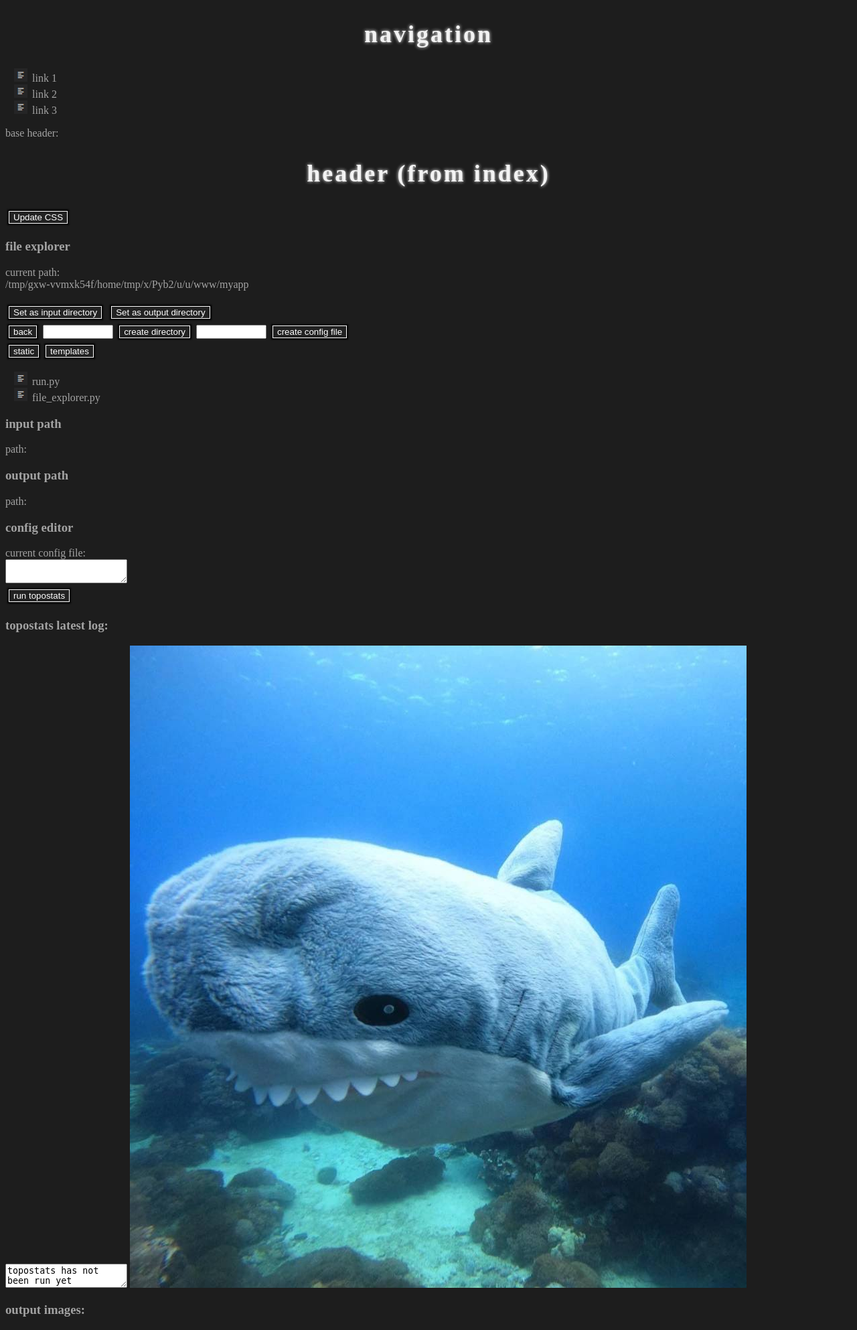
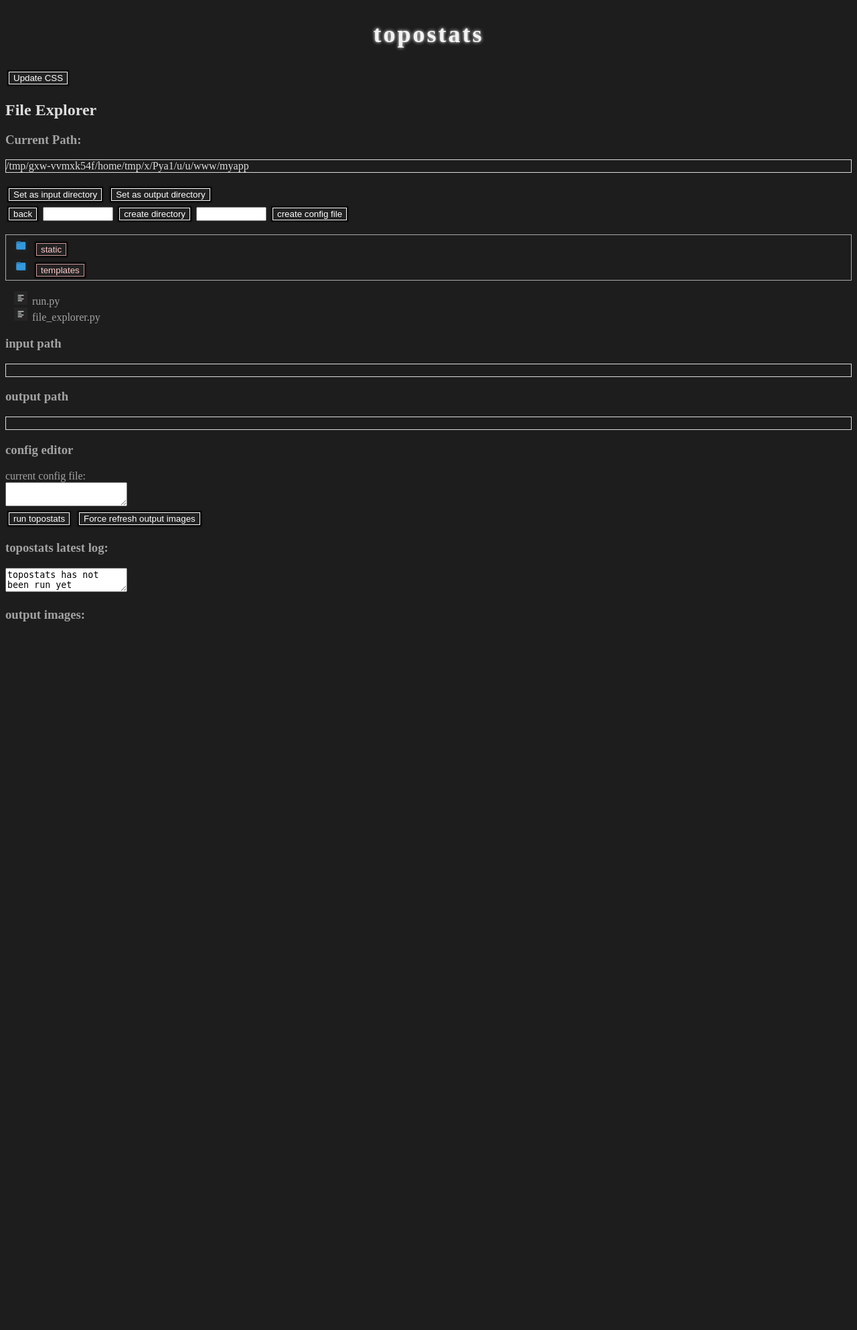
Before and after one commit to SylviaWhittle/flask-file-explorer, a Flask app: page / in a window 1280 px wide. Shown: the whole page at 67% size. After the commit the page ends 928 px from the top, so only its background shows below. Run offline with Flask 3, Linux system fonts and the light colour scheme; some libraries are stand-ins or nearby versions.

Commit message:
Tidy up further

```diff
--- a/myapp/templates/base.html
+++ b/myapp/templates/base.html
@@ -3,17 +3,25 @@
 <!-- <link rel="stylesheet" href="{{ url_for('static', filename='style.css')}}"> -->
 <link id="my-css" rel="stylesheet" href="../static/style.css?v=1">
 <script src="https://ajax.googleapis.com/ajax/libs/jquery/3.5.1/jquery.min.js"></script>
-<nav>
+<script src="https://cdn.socket.io/4.4.1/socket.io.min.js"
+    integrity="sha384-fKnu0iswBIqkjxrhQCTZ7qlLHOFEgNkRmK2vaO/LbTZSXdJfAu6ewRBdwHPhBo/H"
+    crossorigin="anonymous"></script>
+<script>
+    $(document).ready(function () {
+        console.log('connecting to socket')
+        let socket = io.connect('http://' + document.domain + ":" + location.port);
+    });
+</script>
+<!-- <nav>
     <h1>navigation</h1>
     <ul>
         <li>link 1</li>
         <li>link 2</li>
         <li>link 3</li>
     </ul>
-</nav>
+</nav> -->
 <section class="content">
     <header>
-        base header:
         {% block header %}{% endblock %}
     </header>
 
--- a/myapp/templates/main-page/index.html
+++ b/myapp/templates/main-page/index.html
@@ -1,7 +1,7 @@
 {% extends 'base.html' %}
 
 {% block header %}
-<h1>{% block title %} header (from index) {% endblock %}</h1>
+<h1>{% block title %} topostats {% endblock %}</h1>
 
 <button onclick="updateCSS()">Update CSS</button>
 
@@ -46,7 +46,8 @@
                 directory = response.directories[i];
                 console.log('creating button for directory: ' + directory);
                 let button = $('<button>').addClass('directory-btn').attr('current_path', current_path).attr('directory', directory).text(directory);
-                $('#directory-buttons').append(button)
+                let li = $('<li>').append(button);
+                $('#directory-buttons').append(li);
             }
 
             $("#file-list").html('')
@@ -167,6 +168,7 @@
     // Render images in output directory
     function display_output_images() {
         output_path = get_output_path();
+        if (output_path) {
             $("#images").html("");
             if (output_path) {
                 console.log('sending render images request to server')
@@ -214,15 +216,23 @@
                 });
             }
         }
+        else {
+            alert('an output directory must be set to search for output images');
+        }
+    }
 
     function get_current_path() {
         return $("#current-path").text();
     }
     function set_current_path(current_path) {
-        return $("#current-path").text(current_path);
+        $("#current-path").text(current_path);
     }
     function get_output_path() {
         return $("#current-output-path").text()
+    }
+    function set_output_path(path) {
+        $("#current-output-path").text(path);
+        display_output_images()
     }
     function get_input_path() {
         return $("#current-input-path").text()
@@ -300,7 +310,7 @@
         });
         $('#set-output-directory-btn').click(function () {
             current_path = get_current_path();
-            $("#current-output-path").text(current_path);
+            set_output_path(current_path);
         });
 
         $('#run-topostats-btn').click(function () {
@@ -317,9 +327,7 @@
                     timeout: 1000000,
                     data: { 'config_file_path': config_path, 'input_path': input_path, 'output_path': output_path },
                 }).done(function (response) {
-                    console.log('successfully ran topostats!');
-                    $('#topostats-latest-log').text(response);
-                    display_output_images();
+                    console.log('started running topostats');
                 }).fail(function () {
                     console.log("run topostats returned with a failure");
                 })
@@ -329,26 +337,39 @@
             }
         });
 
+        $("#refresh-image-output-btn").click(function () {
+            display_output_images();
+        });
+
 
     });
 
+    // Connect to socket
+    console.log('connecting to socket')
+    let socket = io.connect('http://' + document.domain + ":" + location.port);
+
     // Listen for messages from the server
-    const socket = io();
     socket.on('topostats finished', (data) => {
         // handle the data
         console.log('topostats finished!');
         console.log('log:');
         console.log(data);
+        $("#topostats-latest-log").text(data);
+        display_output_images();
     });
+
+
 
 </script>
 
+<div class="file-explorer">
+    <h2>File Explorer</h2>
 
-<h3>file explorer</h3>
 
-current path:
-<div id="current-path"></div>
-
+    <div class="directory-box">
+        <h3 class="directory-header">Current Path:</h3>
+        <div id="current-path" class="path"></div>
+    </div>
     <br>
 
     <button id="set-input-directory-btn">Set as input directory</button>
@@ -368,31 +389,31 @@ current path:
         <button id="create-config-file-btn">create config file</button>
     </div>
 
-<div id="directory-buttons">
-    directory buttons div
-</div>
     <div>
-    <ul id="file-list">
+        <ul id="directory-buttons" class="directory-buttons">
 
         </ul>
     </div>
     <div>
-    <ul id="yaml-buttons">
+        <ul id="file-list" class="file-list">
 
         </ul>
     </div>
+    <div>
+        <ul id="yaml-buttons" class="yaml-buttons">
 
+        </ul>
+    </div>
+</div>
 {% endblock %}
 
 {% block right %}
 
-<h3>input path</h3>
-path:
-<div id="current-input-path"></div>
+<h3 class="directory-header">input path</h3>
+<div id="current-input-path" class="path"></div>
 
-<h3>output path</h3>
-path:
-<div id="current-output-path"></div>
+<h3 class="directory-header">output path</h3>
+<div id="current-output-path" class="path"></div>
 
 <h3>config editor</h3>
 
@@ -417,12 +438,13 @@ current config file:
 
 <button id="run-topostats-btn">run topostats</button>
 
+<button id="refresh-image-output-btn">Force refresh output images</button>
+
 <br>
 
 <h3>topostats latest log:</h3>
 <textarea readonly id="topostats-latest-log">topostats has not been run yet</textarea>
 
-<img src="{{ url_for('static', filename='shark.jpg') }}">
 <h3>output images:</h3>
 <div id="image-grid-container-container" class="image-grid-container-container">
 
```
Lines whose indentation alone changed are shown as unchanged.
